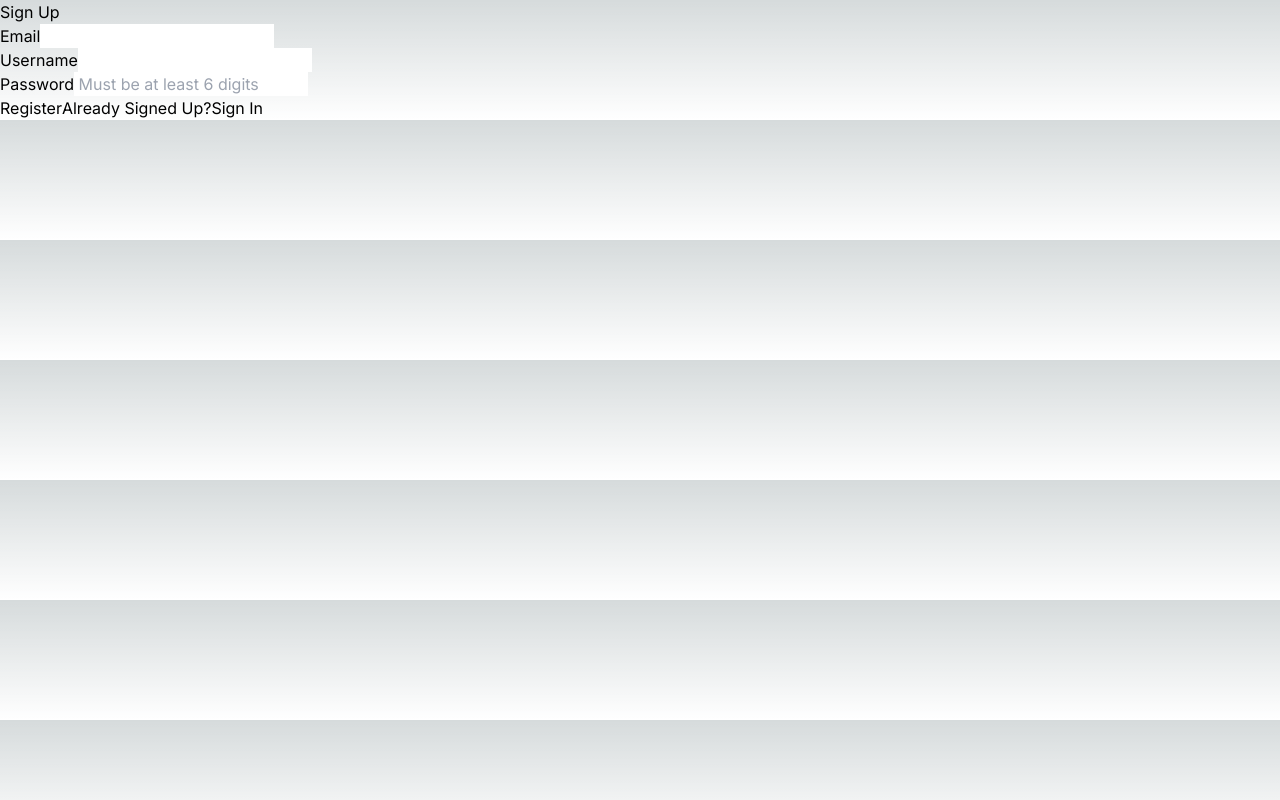
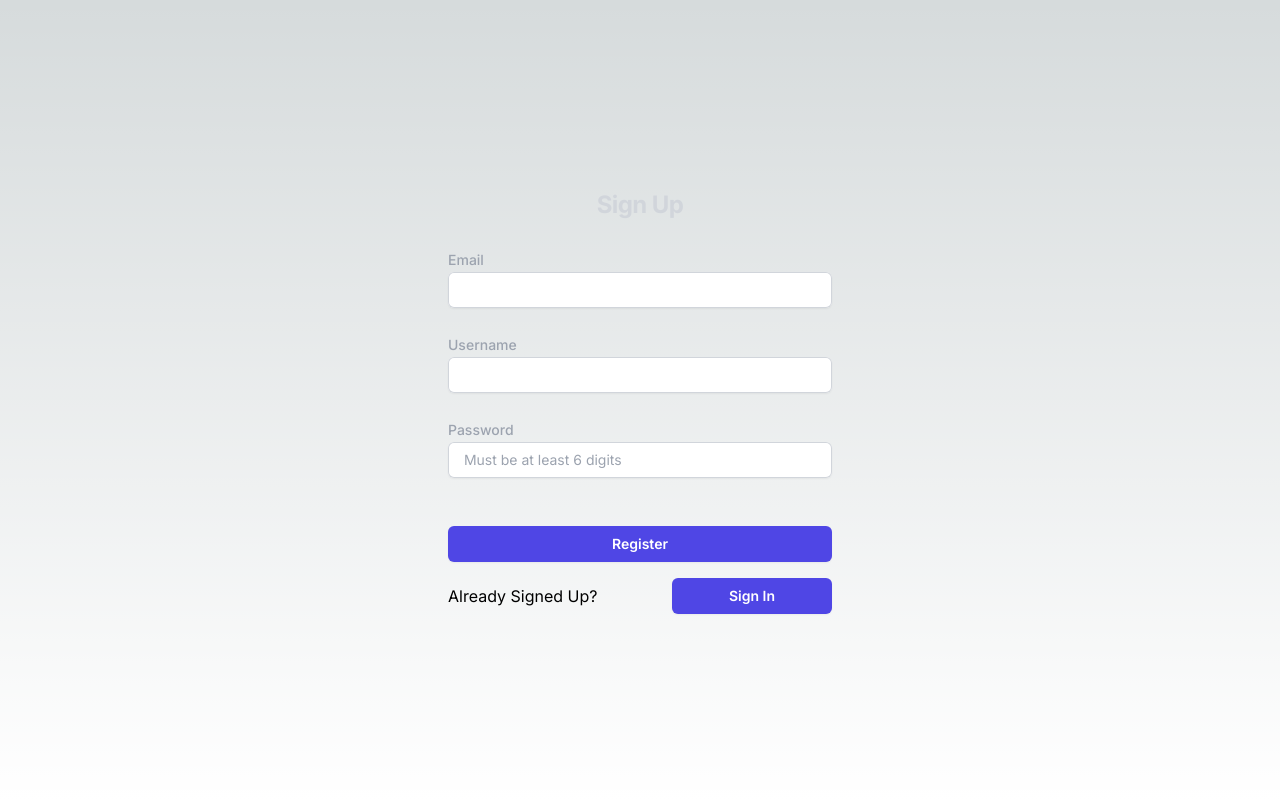
Before and after one commit to willfranck/crypto-tracking-fullfeature, a Next.js app: page /pages/register in a window 1280 px wide. Built offline with nearby package versions, Linux system fonts and the light colour scheme; no server answers.

Commit message:
Build: Created custom Registration page

```diff
--- a/src/app/components/userNavButtons.tsx
+++ b/src/app/components/userNavButtons.tsx
@@ -9,7 +9,8 @@ export const SigninButton = () => {
   return (
     <Link
       href={'/pages/dashboard'}
-      onClick={() => !session ? signIn(undefined, { callbackUrl: 'http://localhost:3000/pages/dashboard' }) : null}
+      onClick={() => (!session ? signIn(undefined, { callbackUrl: 'http://localhost:3000/pages/dashboard' }) : null)}
+      className='flex justify-center w-40 rounded-md bg-indigo-600 px-3 py-1.5 text-sm font-semibold leading-6 text-white shadow-sm hover:bg-indigo-500 focus-visible:outline focus-visible:outline-2 focus-visible:outline-offset-2 focus-visible:outline-indigo-600'
     >
       Sign In
     </Link>
@@ -20,7 +21,8 @@ export const RegisterButton = () => {
   return (
     <Link
       href={'/pages/register'}
-     >
+      className='flex justify-center w-40 rounded-md bg-indigo-600 px-3 py-1.5 text-sm font-semibold leading-6 text-white shadow-sm hover:bg-indigo-500 focus-visible:outline focus-visible:outline-2 focus-visible:outline-offset-2 focus-visible:outline-indigo-600'
+    >
       Register
     </Link>
   )
@@ -31,6 +33,7 @@ export const SignoutButton = () => {
     <Link
       href={''}
       onClick={() => signOut({ callbackUrl: 'http://localhost:3000' })}
+      className='flex justify-center w-40 rounded-md bg-indigo-600 px-3 py-1.5 text-sm font-semibold leading-6 text-white shadow-sm hover:bg-indigo-500 focus-visible:outline focus-visible:outline-2 focus-visible:outline-offset-2 focus-visible:outline-indigo-600'
     >
       Sign Out
     </Link>
@@ -40,10 +43,11 @@ export const SignoutButton = () => {
 export const ProfileButton = () => {
   const { data: session } = useSession()
 
-  return(
+  return (
     <Link
       href={'/pages/dashboard'}
-      onClick={() => !session ? signIn(undefined, { callbackUrl: 'http://localhost:3000/pages/dashboard' }) : null}
+      onClick={() => (!session ? signIn(undefined, { callbackUrl: 'http://localhost:3000/pages/dashboard' }) : null)}
+      className='flex justify-center w-40 rounded-md bg-indigo-600 px-3 py-1.5 text-sm font-semibold leading-6 text-white shadow-sm hover:bg-indigo-500 focus-visible:outline focus-visible:outline-2 focus-visible:outline-offset-2 focus-visible:outline-indigo-600'
     >
       Dashboard
     </Link>
--- a/src/app/layout.tsx
+++ b/src/app/layout.tsx
@@ -17,9 +17,9 @@ export default function RootLayout({
   children: React.ReactNode
 }) {
   return (
-    <html lang="en">
+    <html lang="en" className='h-full'>
       <body
-        className={inter.className}
+        className={inter.className + ' h-full'}
         suppressHydrationWarning={true}
       >
         <NextAuthProvider>
--- a/src/app/pages/register/page.tsx
+++ b/src/app/pages/register/page.tsx
@@ -46,55 +46,83 @@ export default function SignUp() {
 
 
   return (
-    <section>
-      <h1>{submitting ? 'Loading' : 'Sign Up'}</h1>
+    <main className='flex flex-col justify-center items-center min-h-full px-6 py-12 lg:px-8'>
+      <section className='flex-col justify-center w-full sm:mx-auto sm:w-full sm:max-w-sm'>
+        <div className='flex justify-between items-center relative'>
+          {errorMessage && (
+            <div>
+              <h2 className='absolute bottom-1/2 left-1/2 transform -translate-x-1/2 -translate-y-1/2 text-red-600 '>
+                {errorMessage}
+              </h2>
+            </div>
+          )}
+        </div>
 
-      <form  onSubmit={handleSignUp}>
-        <div>
-          <label htmlFor='email'>Email</label>
+        <h1 className='mb-6 text-center text-2xl font-bold leading-9 tracking-tight text-gray-300'>
+          {submitting ? 'Loading' : 'Sign Up'}
+        </h1>
+
+        <form className='flex flex-col items-center w-full space-y-6' onSubmit={handleSignUp}>
+          <div className='w-full'>
+            <label htmlFor='email' className='text-sm font-medium leading-6 text-gray-400'>
+              Email
+            </label>
             <input
+              className='w-full rounded-md border-0 py-1.5 px-3 text-gray-700 shadow-sm ring-1 ring-inset ring-gray-300 placeholder:text-gray-400 focus:ring-2 focus:ring-inset focus:ring-indigo-600 sm:text-sm sm:leading-6'
               id='email'
               type='text'
+              required
               value={user.email}
               onChange={(e) => setUser({ ...user, email: e.target.value })}
             ></input>
           </div>
-        <div>
-          <label htmlFor='username'>Username</label>
+
+          <div className='w-full'>
+            <label htmlFor='username' className='text-sm font-medium leading-6 text-gray-400'>
+              Username
+            </label>
             <input
+              className='w-full rounded-md border-0 px-3 py-1.5 text-gray-700 shadow-sm ring-1 ring-inset ring-gray-300 placeholder:text-gray-400 focus:ring-2 focus:ring-inset focus:ring-indigo-600 sm:text-sm sm:leading-6'
               id='username'
               type='text'
+              required
               value={user.username}
               onChange={(e) => setUser({ ...user, username: e.target.value })}
             ></input>
           </div>
-        <div>
-          <label htmlFor='password'>Password</label>
+
+          <div className='w-full'>
+            <label htmlFor='password' className='text-sm font-medium leading-6 text-gray-400'>
+              Password
+            </label>
             <input
+              className='w-full rounded-md border-0 px-3 py-1.5 text-gray-700 shadow-sm ring-1 ring-inset ring-gray-300 placeholder:text-gray-400 focus:ring-2 focus:ring-inset focus:ring-indigo-600 sm:text-sm sm:leading-6'
               id='password'
               type='password'
+              required
               value={user.password}
               placeholder=' Must be at least 6 digits'
               onChange={(e) => setUser({ ...user, password: e.target.value })}
             ></input>
           </div>
 
+          <div className='w-full space-y-4'>
             <button
+              className='w-full mt-6 rounded-md bg-indigo-600 px-3 py-1.5 text-sm font-semibold leading-6 text-white shadow-sm hover:bg-indigo-500 focus-visible:outline focus-visible:outline-2 focus-visible:outline-offset-2 focus-visible:outline-indigo-600'
               disabled={buttonDisabled}
               type='submit'
             >
               Register
             </button>
 
+            <div className='flex justify-between items-center w-full'>
               <label>Already Signed Up?</label>
-        <SigninButton/>
+
+              <SigninButton />
+            </div>
+          </div>
         </form>
-
-      {errorMessage && (
-        <div>
-          <h2>{errorMessage}</h2>
-        </div>
-      )}
       </section>
+    </main>
   )
 }
```
Lines whose indentation alone changed are shown as unchanged.
